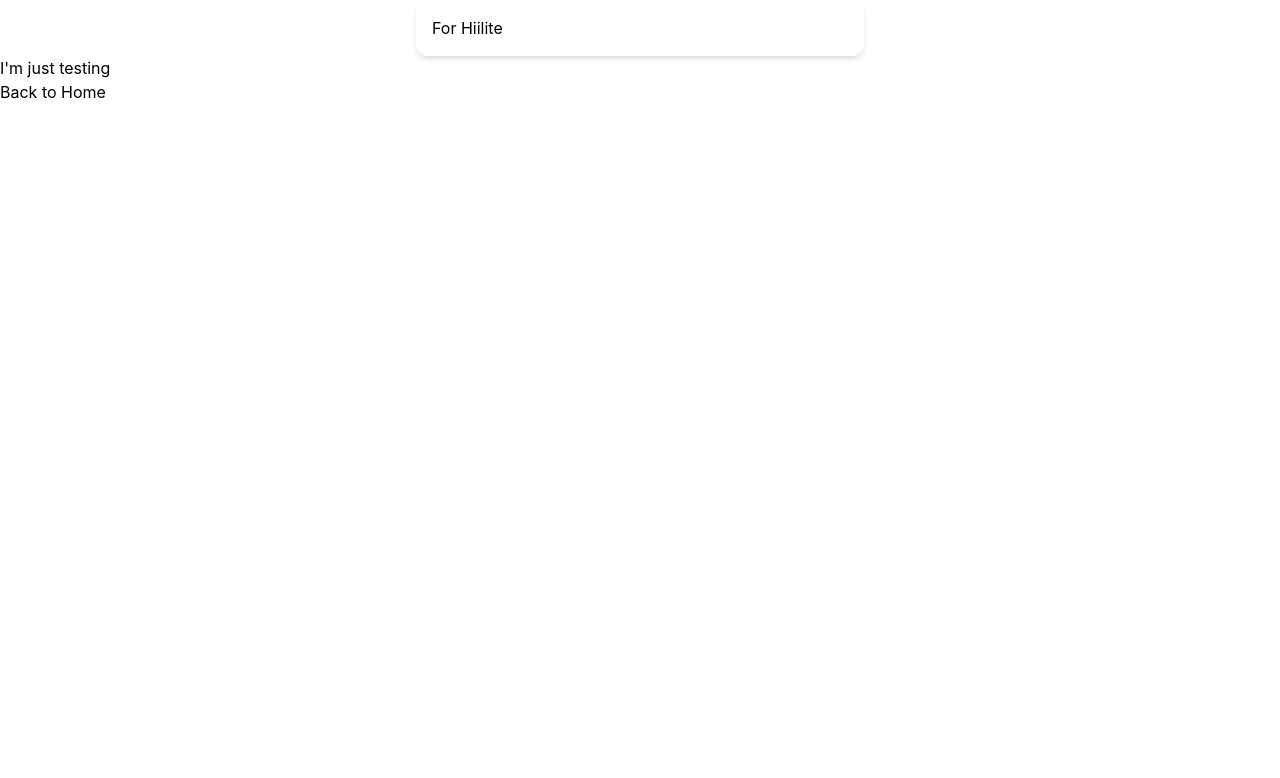
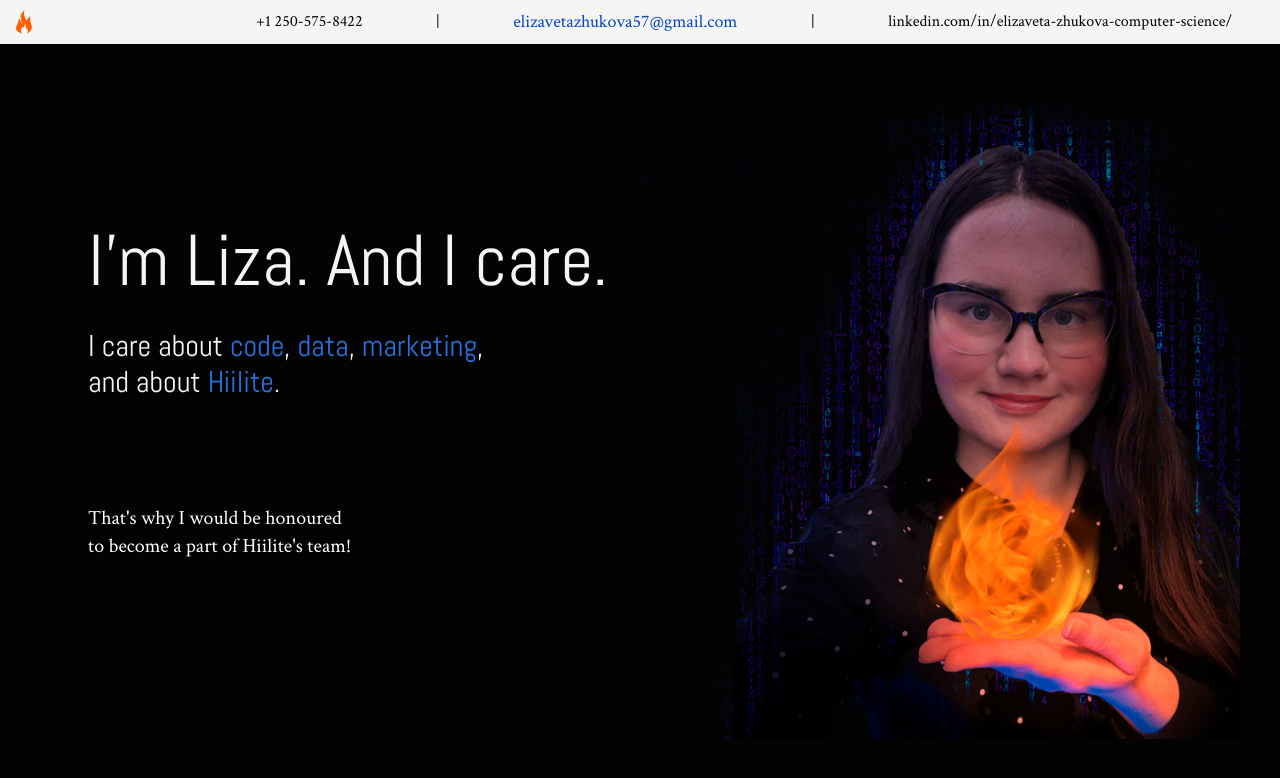
Before and after one commit to ElizavetaZhukova1/lizacodes, a React (Create React App) app: page /#/ForHiilite in a window 1280 px wide. Shown: the top 778 px of the page. Built offline with nearby package versions, Linux system fonts and the light colour scheme.

Commit message:
top and intro for Hiilite (no animations)

```diff
--- a/public/index.html
+++ b/public/index.html
@@ -3,6 +3,7 @@
   <head>
     <meta charset="utf-8" />
     <link rel="icon" href="%PUBLIC_URL%/favicon.ico" />
+    <link href="https://fonts.googleapis.com/css2?family=Abel&family=Crimson+Text:wght@400;600&display=swap" rel="stylesheet">
     <meta name="viewport" content="width=device-width, initial-scale=1" />
     <meta name="theme-color" content="#000000" />
     <meta
--- /dev/null
+++ b/src/components/HiiliteIntro.js
@@ -0,0 +1,33 @@
+import React from 'react';
+import photoWithFlame from '../assets/photo_edited_desk.png'; // Adjust the path as necessary
+
+const HiiliteIntro = () => {
+  return (
+    <div className="bg-black_bg min-h-screen grid grid-cols-2 items-center">
+
+        <div className="pl-14 space-y-4 text-white_bg mx-auto grid grid-rows-4">
+        <h1 className="text-7xl font-head_text">
+          I'm Liza. And I care.
+        </h1>
+        <p className="font-head_text text-3xl">
+          I care about <span className="text-blue_light">code</span>, <span className="text-blue_light">data</span>, <span className="text-blue_light">marketing</span>, <br />
+          and about <span className="text-blue_light">Hiilite</span>.
+        </p>
+        <p className="text-white font-body_text text-xl row-span-2 row-start-4">
+          That's why I would be honoured <br />
+          to become a part of Hiilite's team!
+        </p>
+      </div>
+      <div>
+        <img
+          src={photoWithFlame}
+          alt="Liza with a flame"
+          className="my-auto object-right justify-end items-end"
+          style={{ maxWidth: '600px' }} // Adjust the size as needed
+        />
+        </div>
+    </div>
+  );
+};
+
+export default HiiliteIntro;
--- /dev/null
+++ b/src/components/TopContact.js
@@ -0,0 +1,26 @@
+import React from 'react';
+import flameRed from '../assets/Flame_red.svg'; // Replace with the path to your flame icon
+
+const TopContact = () => {
+  return (
+    <div className="bg-white_bg text-black_bg font-hl_text text-base py-2 fixed top-0 w-full z-50">
+      <div className="max-w-screen-xl mx-auto px-4 justify-between items-center grid grid-cols-6">
+
+
+          <img src={flameRed} alt="Flame" className="h-6 mr-2" />
+          <div className="col-span-5 flex justify-between items-center px-8">
+          <span>+1 250-575-8422  </span>
+          <span>  |  </span>
+          <span className="text-blue_dark text-lg">  elizavetazhukova57@gmail.com  </span>
+          <span>  |  </span>
+        <a href="https://www.linkedin.com/in/elizaveta-zhukova-computer-science/" className="hover:text-blue_light" target="_blank" rel="noopener noreferrer">
+          linkedin.com/in/elizaveta-zhukova-computer-science/
+        </a>
+        </div>
+
+      </div>
+    </div>
+  );
+};
+
+export default TopContact;
--- a/src/pages/ForHiilite.js
+++ b/src/pages/ForHiilite.js
@@ -1,12 +1,13 @@
 
 import React from 'react';
 import { Link } from 'react-router-dom';
+import TopContact from '../components/TopContact';
+import HiiliteIntro from '../components/HiiliteIntro';
 
 const ForHiilite = () => (
   <div>
-    <h2 className="p-4 max-w-md mx-auto bg-white rounded-xl shadow-md">For Hiilite</h2>
-    <p>I'm just testing</p>
-    <Link to="/">Back to Home</Link>
+     <TopContact />
+    <HiiliteIntro />
   </div>
 );
 
--- a/src/pages/HomePage.js
+++ b/src/pages/HomePage.js
@@ -3,7 +3,10 @@
 
 const HomePage = () => (
   <div>
-    <h2 className="p-4 max-w-md mx-auto bg-red rounded-xl shadow-md">Home Page</h2>
+    <h2 className="p-4 max-w-md mx-auto bg-red rounded-xl shadow-md text-blue_dark">Home Page</h2>
+    <p className="font-head_text"> Testing Heading font</p>
+    <p className="font-body_text"> Testing Body font</p>
+    <p className="font-hl_text"> Testing highlight font</p>
     <ul>
       <li><Link to="/forHiilite">Go to Hiilite</Link></li>
       <li><Link to="/forImagineEverything">Go to Imagine Everything</Link></li>
--- a/tailwind.config.js
+++ b/tailwind.config.js
@@ -4,7 +4,19 @@
     "./src/**/*.{js,jsx,ts,tsx}",
   ],
   theme: {
-    extend: {},
+    extend: {
+      colors: {
+        'white_bg': '#F5F5F5',
+        'blue_light': '#2872DF',
+        'blue_dark': '#0645C1',
+        'black_bg': '#030303',
+      },
+      fontFamily: {
+        head_text: ['Abel', 'sans-serif'],
+        body_text: ['"Crimson Text"', 'serif'],
+        hl_text: ['"Crimson Text"', 'serif'],
+      },
+    },
   },
   plugins: [],
 }
```
Also changed, not shown: src/assets/Flame_red.svg (added), src/assets/photo_edited_desk.png (added).
